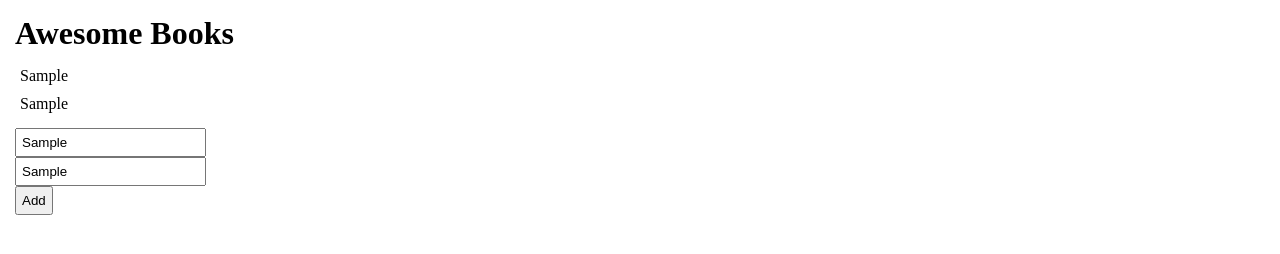
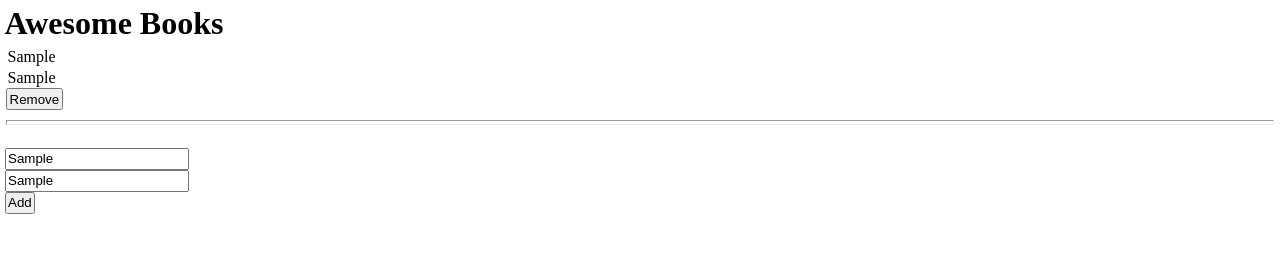
Before and after one commit to tufoinnkuo10/AWESOME-BOOKS, a website: page index.html in a window 1280 px wide. Both pictures are taken after typing "Sample", "Sample" into the empty fields and a click on the button "Add". Drawn offline with Linux system fonts and the light colour scheme.

Commit message:
remove added books

```diff
--- a/script.js
+++ b/script.js
@@ -9,12 +9,30 @@ const AddButton = document.querySelector('#add-button')
 
 AddButton.addEventListener('click', ()=>{
 
+  const Books= document.createElement('ul')
+  Booklist.appendChild(Books)
+
 
   const Author = document.createElement ('li')
   const Title = document.createElement ('li')
+  const Remove = document.createElement('input')
+  const line = document.createElement('hr')
+  const Break = document.createElement('br')
+
+  Books.appendChild(Author)
+  Books.appendChild(Title)
+  Books.appendChild(Remove)
+  Books.appendChild(line)
+  Books.appendChild(Break)
+
+  Remove.setAttribute('type','button')
+  Remove.setAttribute('value','Remove')
+  Remove.addEventListener('click', ()=>{
+    Booklist.removeChild(Books)
+  })
   Author.innerHTML=AuthorValue.value
   Title.innerHTML=TitleValue.value
-  Booklist.appendChild(Author)
-  Booklist.appendChild(Title)
+
+
 
 });
--- a/style.css
+++ b/style.css
@@ -1,7 +1,10 @@
 *{
   box-sizing: border-box;
   margin: 0;
-  padding: 5px;
+  padding: 1.5px;
   list-style: none;
 
 }
+hr{
+  margin-top: 10px;
+}
```
